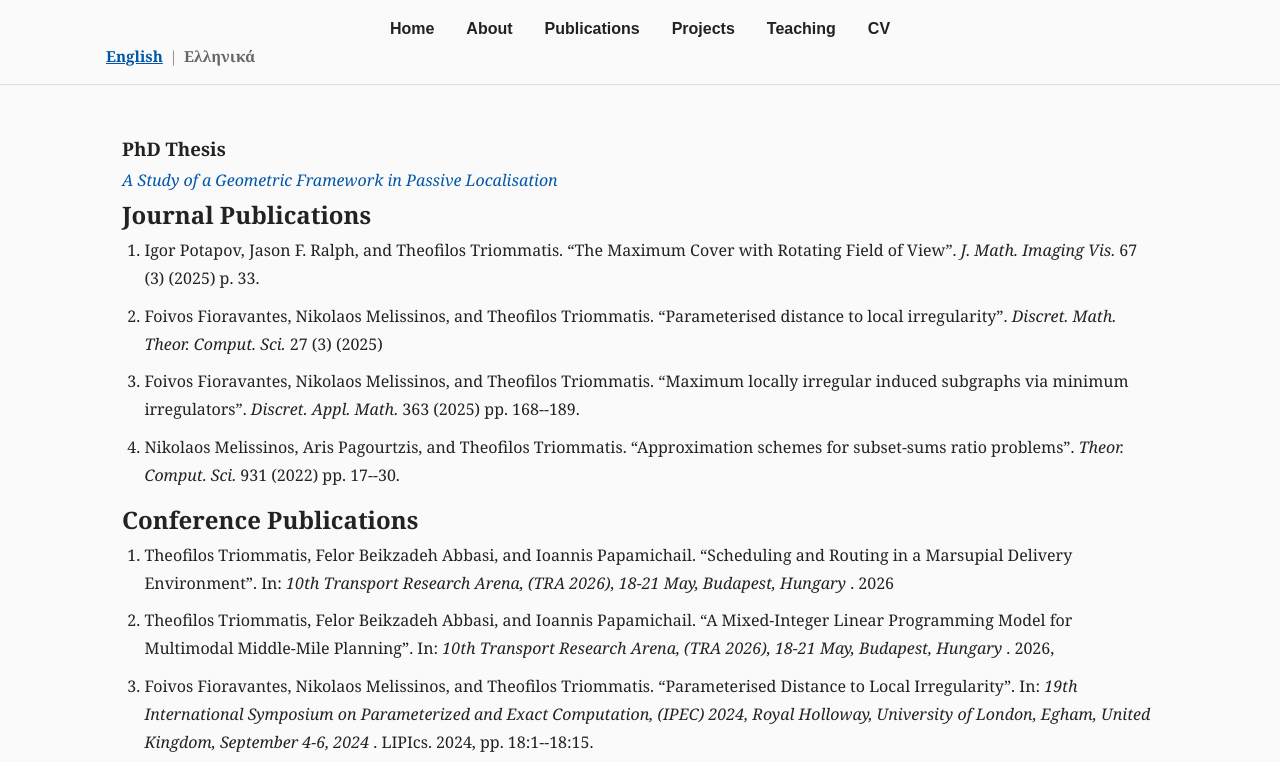
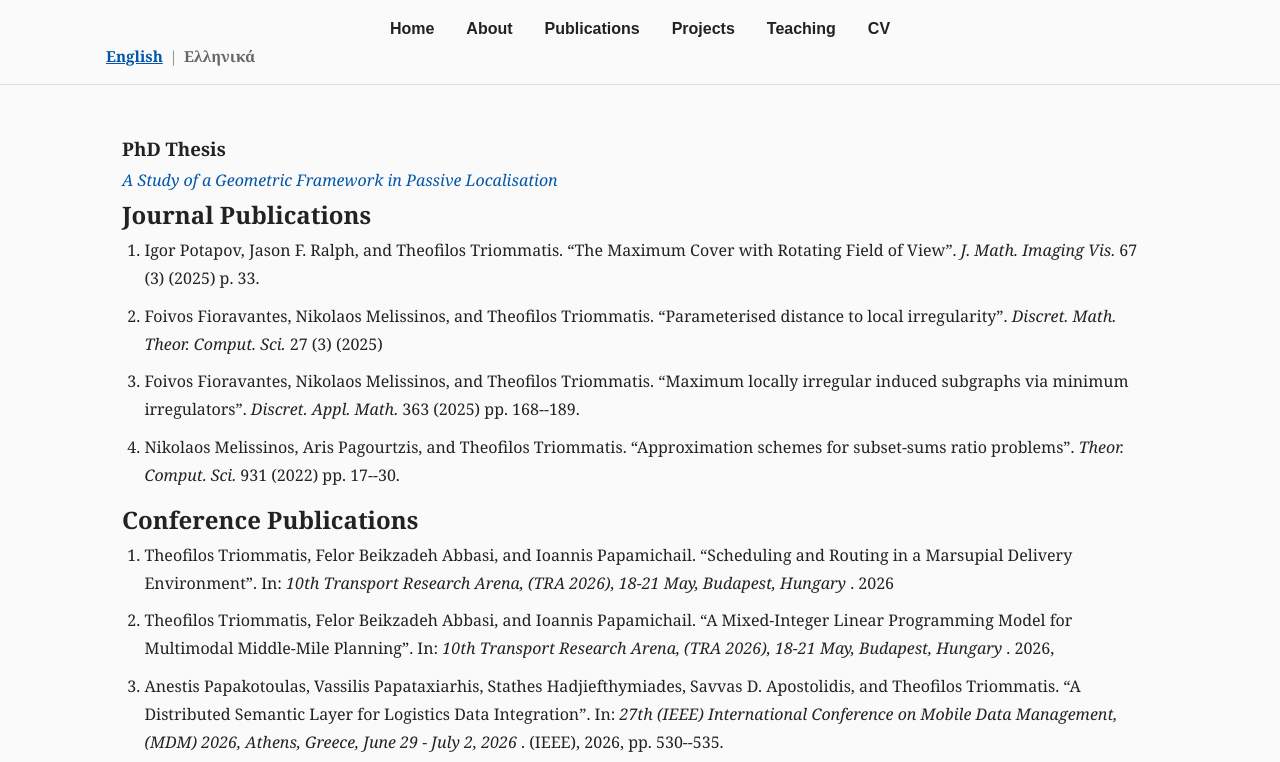
Before and after one commit to theotrio/theotrio.github.io, a plain HTML site: page publications.html in a window 1280 px wide. Shown: the top 762 px of the page. Drawn offline with Linux system fonts and the light colour scheme.

Commit message:
Add files via upload

```diff
--- a/publications.html
+++ b/publications.html
@@ -77,6 +77,7 @@
     <ol>
         <li>Theofilos Triommatis, Felor Beikzadeh Abbasi, and Ioannis Papamichail. “Scheduling and Routing in a Marsupial Delivery Environment”. In: <em> 10th Transport Research Arena, (TRA 2026), 18-21 May, Budapest, Hungary </em>. 2026 </li>
         <li>Theofilos Triommatis, Felor Beikzadeh Abbasi, and Ioannis Papamichail. “A Mixed-Integer Linear Programming Model for Multimodal Middle-Mile Planning”. In: <em> 10th Transport Research Arena, (TRA 2026), 18-21 May, Budapest, Hungary </em>. 2026,</li>
+        <li>Anestis Papakotoulas, Vassilis Papataxiarhis, Stathes Hadjiefthymiades, Savvas D. Apostolidis, and Theofilos Triommatis. “A Distributed Semantic Layer for Logistics Data Integration”. In: <em> 27th (IEEE) International Conference on Mobile Data Management, (MDM) 2026, Athens, Greece, June 29 - July 2, 2026 </em>. (IEEE), 2026,  pp. 530--535.</li>
         <li>Foivos Fioravantes, Nikolaos Melissinos, and Theofilos Triommatis. “Parameterised Distance to Local Irregularity”. In: <em> 19th International Symposium on Parameterized and Exact Computation, (IPEC) 2024, Royal Holloway, University of London, Egham, United Kingdom, September 4-6, 2024 </em>. LIPIcs. 2024,  pp. 18:1--18:15.</li>
         <li>Theofilos Triommatis, Igor Potapov, Gareth Rees, and Jason F. Ralph. “A Geometric Approach to Passive Localisation”. In: <em> 25th International Conference on Information Fusion, (FUSION) 2022, Linköping, Sweden, July 4-7, 2022 </em>. (IEEE), 2022,  pp. 1--8.</li>
         <li>Foivos Fioravantes, Nikolaos Melissinos, and Theofilos Triommatis. “Complexity of Finding Maximum Locally Irregular Induced Subgraphs”. In: <em> 18th Scandinavian Symposium and Workshops on Algorithm Theory, (SWAT) 2022, June 27-29, 2022, Törshavn, Faroe Islands </em>. Ed. by Artur Czumaj and Qin Xin. LIPIcs. Schloss Dagstuhl - Leibniz-Zentrum für Informatik, 2022,  pp. 24:1--24:20.</li>
```
